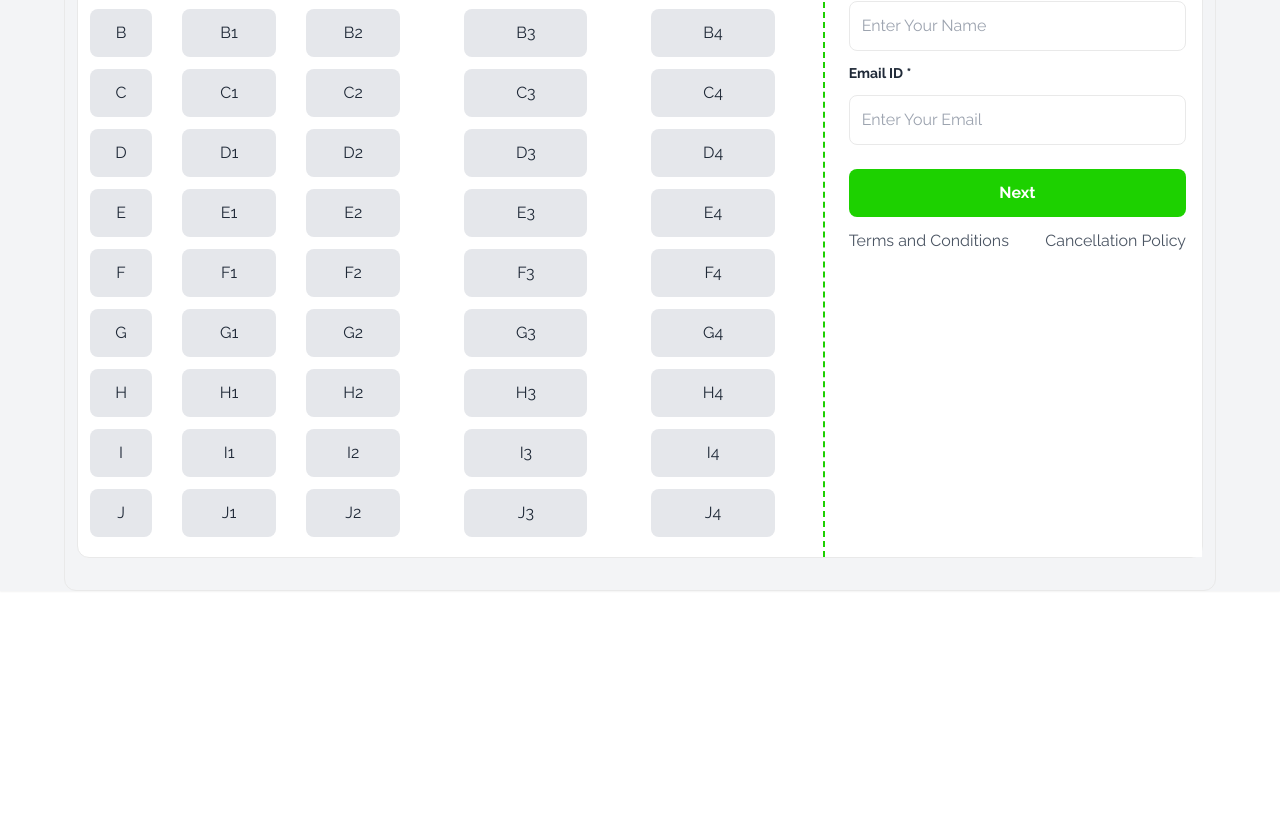
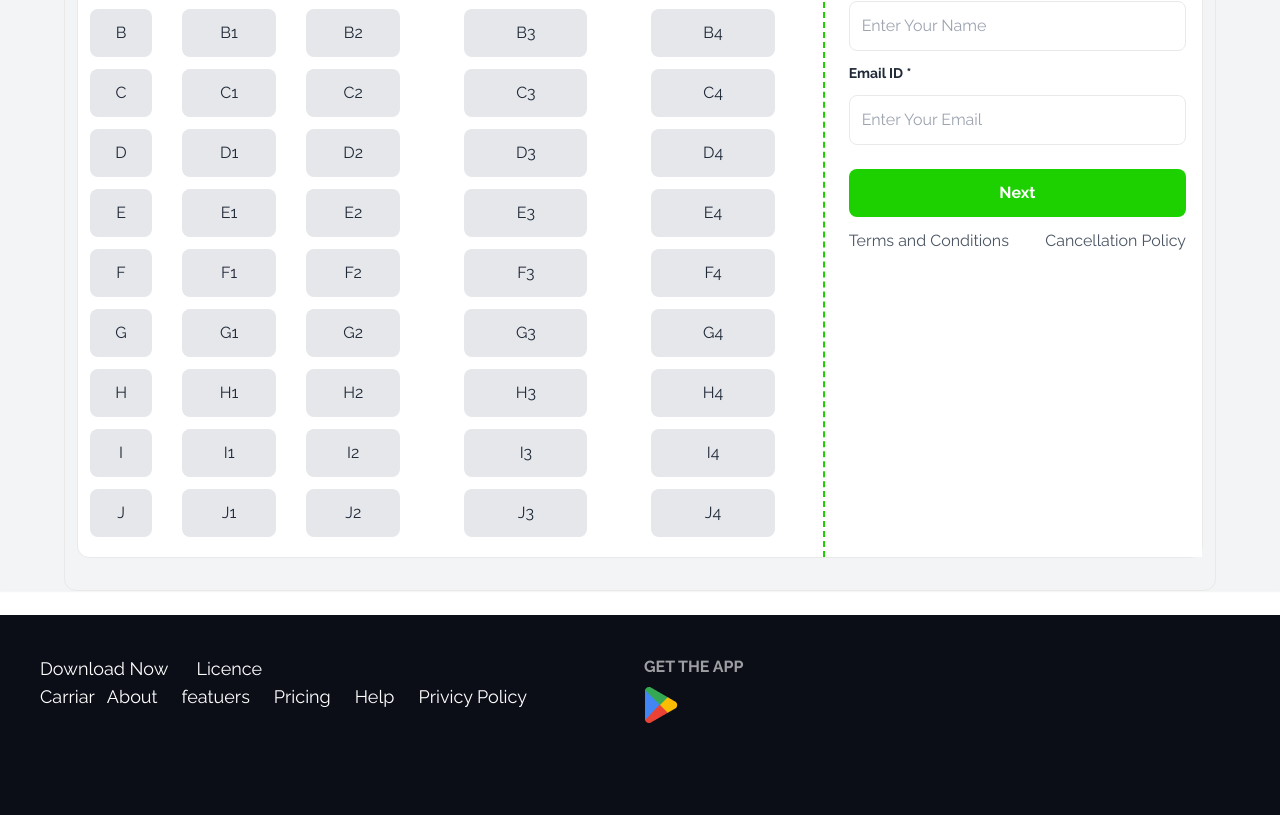
Before and after one commit to tanmayislam2006/B9-A5, a plain HTML site: page index.html in a window 1280 px wide. Shown: the part 2086-2901 px from the top of the page. Before the commit the page ends 2701 px from the top, so only its background shows below. Drawn offline with nearby package versions, Linux system fonts and the light colour scheme.

Commit message:
added fokira footer

```diff
--- a/index.html
+++ b/index.html
@@ -393,6 +393,20 @@
             </div>
         </section>
     </main>
+    <footer class="bg-[#0B0D17] text-white grid grid-cols-1 md:grid-cols-2 gap-2 p-10 w-full mt-5">
+        <aside class="w-full ">
+
+          <p class="cursor-pointer text-lg">Download Now <span class="ml-6">Licence</span></p>
+          <p class="text-lg cursor-pointer w-full">Carriar<span class="mx-3">About</span><span class="mx-3">featuers</span><span
+              class="mx-3">Pricing</span><span class="mx-3">Help</span><span class="mx-3">Privicy Policy</span></p>
+        </aside>
+        <nav>
+          <h6 class="footer-title text-white">Get The App</h6>
+          <div class="grid  grid-rows-2 gap-4 ">
+            <a><img src="./images/playstore.png" alt="" class=""></a>
+          </div>
+        </nav>
+      </footer>
 </body>
 
 </html>
```
